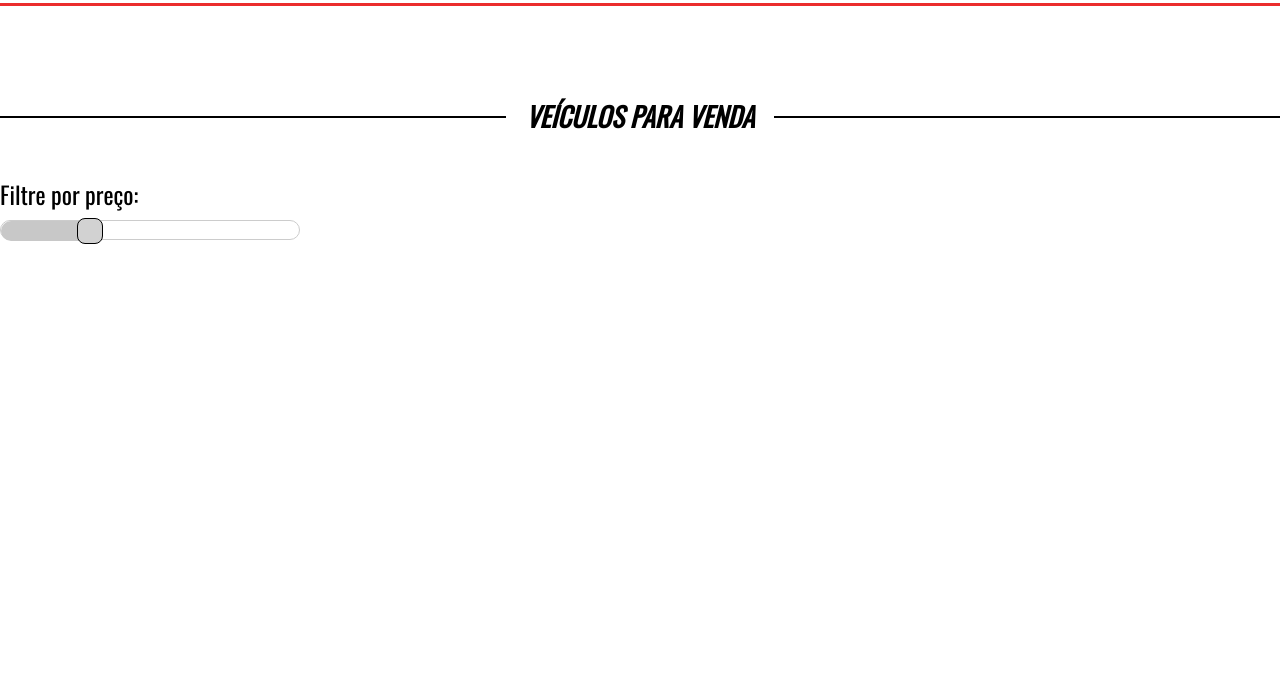
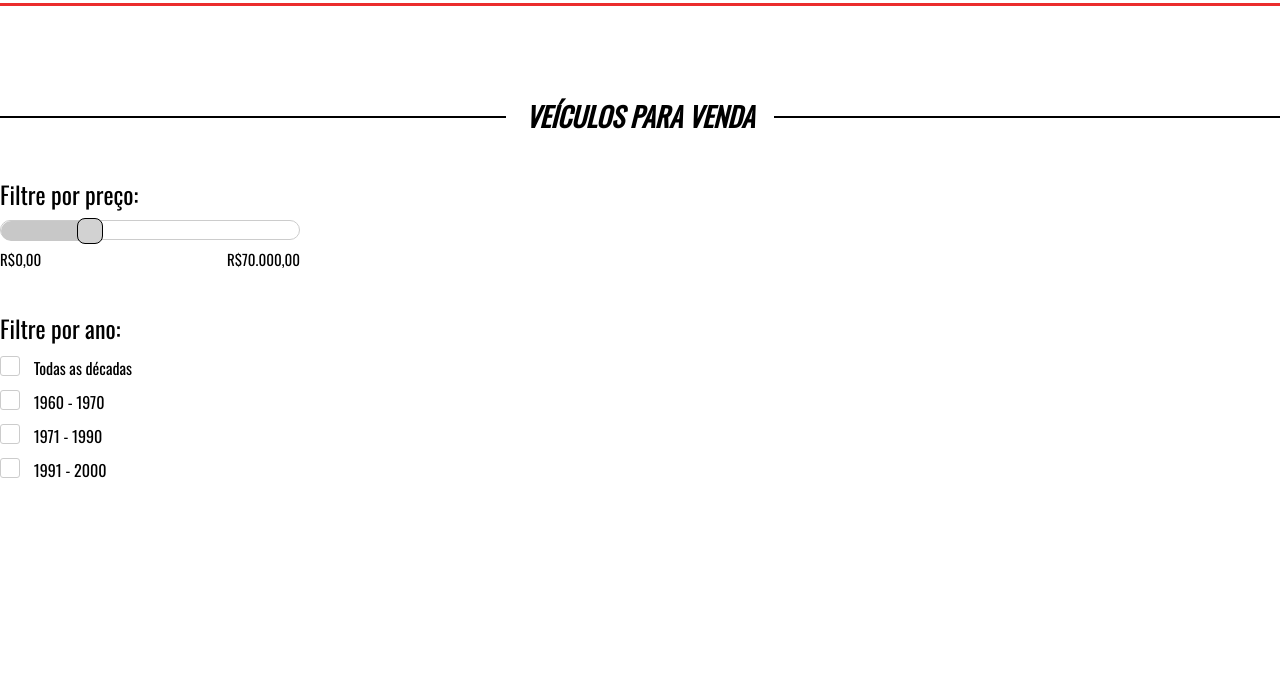
Before and after one commit to Tiagox42/CursoFrontEnd-Projeto-5, a plain HTML site: page venda.html in a window 1280 px wide. Shown: the part 124-800 px from the top of the page. Drawn offline with nearby package versions, Linux system fonts and the light colour scheme.

Commit message:
sidebar começo

```diff
--- a/css/style.css
+++ b/css/style.css
@@ -388,6 +388,10 @@ section.venda{
     width: 30%;
 }
 
+.search1{
+    width: 300px;
+}
+
 .search1 h2{
     font-size: 24px;
     color: black;
@@ -395,7 +399,7 @@ section.venda{
 }
 
 .search1 .barra-preco{
-    width: 300px;
+    width: 100%;
     height: 20px;
     background: white;
     border: 1px solid #ccc;
@@ -424,6 +428,57 @@ section.venda{
     border-radius: 8px;
     background: rgb(210, 210, 210);
     border: 1px solid black;
+}
+
+.valor-pesquisa{
+    margin-top: 8px;
+}
+
+.valor-pesquisa p{
+    color: black;
+    font-size: 15px;
+}
+
+.valor-pesquisa p:nth-of-type(1){
+    float: left;
+}
+
+.valor-pesquisa p:nth-of-type(2){
+    float: right;
+}
+
+.search2{
+    margin-top: 40px;
+}
+
+.search2 h2{
+    font: 24px;
+    color: black;
+    font-weight: normal;
+}
+
+.form-venda-wraper{
+    margin-top: 10px;
+}
+
+.form-venda-wraper input[type=checkbox]{
+    display: none;
+}
+
+.form-venda-wraper label{
+    width: 20px;
+    height: 20px;
+    display: inline-block;
+    border: 1px solid #ccc;
+    border-radius: 3px;
+    vertical-align: top;
+    cursor: pointer;
+}
+
+.form-venda-wraper span{
+    padding: 0 10px;
+    display: inline-block;
+    vertical-align: top;
 }
 
 @media screen and (max-width: 1150px){
--- a/venda.html
+++ b/venda.html
@@ -54,7 +54,42 @@
                         <div class="barra-preco-fill"></div>
                         <div class="pointer-barra"></div>
                     </div>
+                    <div class="valor-pesquisa">
+                        <p>R$0,00</p>
+                        <p>R$70.000,00</p>
+                        <div class="clear"></div>
+                    </div>
                 </div>
+
+                <div class="search2">
+                    <h2>Filtre por ano:</h2>
+                    <form action="">
+                    <div class="form-venda-wraper">
+                        <input type="checkbox" id="item1">
+                        <label for="item1"></label>
+                        <span>Todas as décadas</span>
+                    </div>
+
+                    <div class="form-venda-wraper">
+                        <input type="checkbox" id="item2">
+                        <label for="item2"></label>
+                        <span>1960 - 1970</span>
+                    </div>
+
+                    <div class="form-venda-wraper">
+                        <input type="checkbox" id="item2">
+                        <label for="item2"></label>
+                        <span>1971 - 1990</span>
+                    </div>
+
+                    <div class="form-venda-wraper">
+                        <input type="checkbox" id="item2">
+                        <label for="item2"></label>
+                        <span>1991 - 2000</span>
+                    </div>
+                    </form>
+                </div>
+
             </div>
         </div>
 
```
